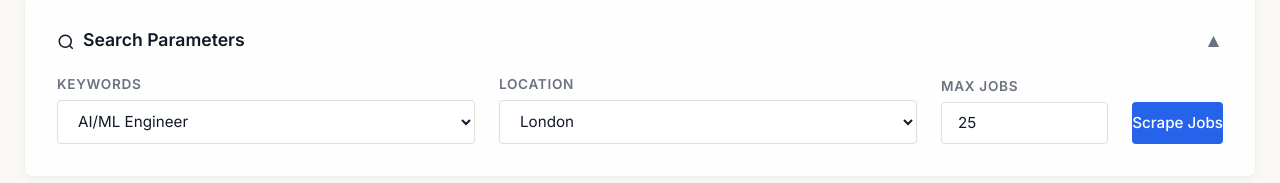
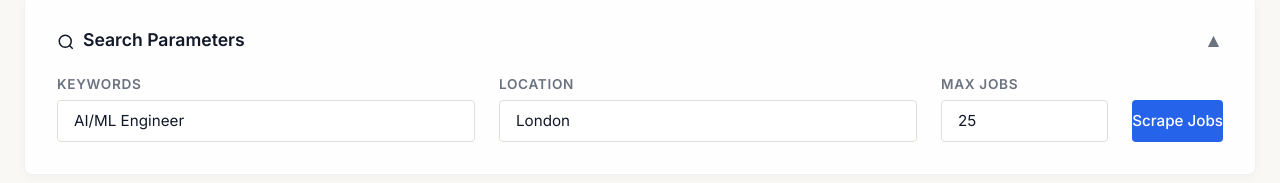
Before and after one commit to mina-genee/linkedin-jobs-dashboard, a Next.js app: page / in a window 1280 px wide. Shown: the part 155-338 px from the top of the page. Built offline with nearby package versions, Linux system fonts and the light colour scheme.

Commit message:
Convert strict selects to hybrid datalists

```diff
--- a/src/app/Dashboard.tsx
+++ b/src/app/Dashboard.tsx
@@ -198,32 +198,38 @@ export default function Dashboard() {
           <form className="search-form" onSubmit={handleSearch}>
           <div className="input-group">
             <label>Keywords</label>
-            <select
+            <input
+              type="text"
+              list="keywords-list"
               value={keywords}
               onChange={(e) => setKeywords(e.target.value)}
               className="form-select"
+              placeholder="e.g. Graphic Designer"
               required
-            >
-              <option value="" disabled>Select Keywords</option>
+            />
+            <datalist id="keywords-list">
               {PRESET_KEYWORDS.map(k => (
-                <option key={k} value={k}>{k}</option>
+                <option key={k} value={k} />
               ))}
-            </select>
+            </datalist>
           </div>
 
           <div className="input-group">
             <label>Location</label>
-            <select
+            <input
+              type="text"
+              list="locations-list"
               value={location}
               onChange={(e) => setLocation(e.target.value)}
               className="form-select"
+              placeholder="e.g. Tokyo"
               required
-            >
-              <option value="" disabled>Select Location</option>
+            />
+            <datalist id="locations-list">
               {PRESET_LOCATIONS.map(l => (
-                <option key={l} value={l}>{l}</option>
+                <option key={l} value={l} />
               ))}
-            </select>
+            </datalist>
           </div>
 
           <div className="input-group" style={{ flex: '0.4' }}>
```
